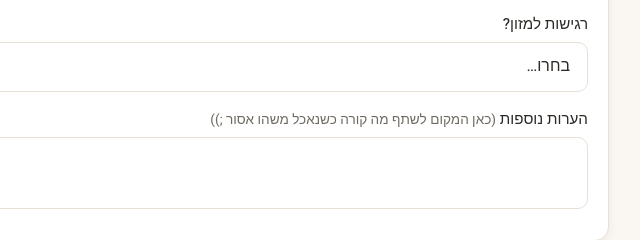
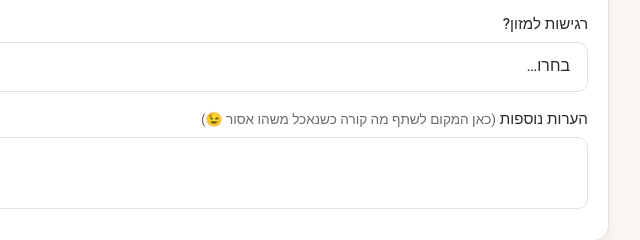
Before and after one commit to Mostov82/ruti-dogsitting-form, a plain HTML site: page index.html in a window 1280 px wide. Shown: the part 2704-2944 px from the top of the page, 395-1035 px from the left. Drawn offline with Linux system fonts and the light colour scheme.

Commit message:
Use emoji in feeding note hint

```diff
--- a/index.html
+++ b/index.html
@@ -373,7 +373,7 @@
           </select>
         </div>
         <div class="field">
-          <label>הערות נוספות <span class="hint">(כאן המקום לשתף מה קורה כשנאכל משהו אסור ;))</span></label>
+          <label>הערות נוספות <span class="hint">(כאן המקום לשתף מה קורה כשנאכל משהו אסור 😉)</span></label>
           <textarea name="האכלה - הערות"></textarea>
         </div>
       </section>
```
